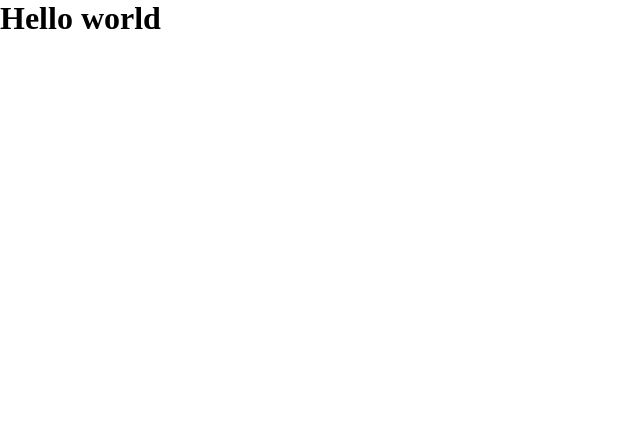
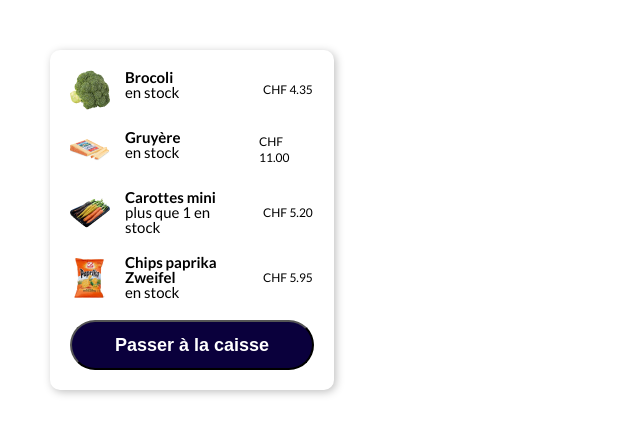
Before and after one commit to eikon-frontend-students/imd2-exercice-hebdomadaire-8-tilio-p, a website built with Parcel: page src/index.html in a window 1280 px wide. Shown: the whole page, without its empty margins (0-640 px from the left). Built offline with nearby package versions, Linux system fonts and the light colour scheme.

Commit message:
start-end

```diff
--- a/src/css/main.css
+++ b/src/css/main.css
@@ -12,3 +12,66 @@ img,
 video {
   display: block;
 }
+
+Body {
+  font-family: Lato;
+}
+
+.card {
+  display: flex;
+  flex-direction: column;
+  margin-left: 50px;
+  margin-top: 50px;
+  padding: 20px;
+  width: 284px;
+  gap: 20px;
+  border-radius: 10px;
+  box-shadow: 2px 2px 8px 0px rgba(0, 0, 0, 0.25);
+}
+
+.product {
+  display: flex;
+  align-items: center;
+  gap: 15px;
+  align-self: stretch;
+}
+
+.legend {
+  display: flex;
+  flex-direction: column;
+  width: 123px;
+  align-self: stretch;
+}
+
+h2 {
+  font-size: 15px;
+  font-weight: 700;
+  line-height: 15px;
+}
+
+button {
+  display: flex;
+  width: 244px;
+  height: 50px;
+  justify-content: center;
+  align-items: center;
+  border-radius: 25px;
+  background: #0a003c;
+  color: #fff;
+  font-size: 18px;
+  font-weight: 700;
+}
+
+p {
+  font-size: 15px;
+  font-weight: 400;
+  line-height: 15px;
+  align-self: stretch;
+}
+
+.price {
+  color: #000;
+  font-size: 12px;
+  font-weight: 400;
+  line-height: 16px;
+}
--- a/src/index.html
+++ b/src/index.html
@@ -4,10 +4,56 @@
     <meta charset="utf-8" />
     <title>Exercice hebdomadaire 8</title>
     <meta name="viewport" content="width=device-width, initial-scale=1.0" />
+    <link rel="preconnect" href="https://fonts.googleapis.com" />
+    <link rel="preconnect" href="https://fonts.gstatic.com" crossorigin />
+    <link
+      href="https://fonts.googleapis.com/css2?family=Lato:ital,wght@0,100;0,300;0,400;0,700;0,900;1,100;1,300;1,400;1,700;1,900&display=swap"
+      rel="stylesheet"
+    />
     <link rel="stylesheet" href="css/main.css" />
   </head>
   <body>
-    <h1>Hello world</h1>
+    <div class="card">
+      <div class="product">
+        <img src="img/brocolis.png" alt="" />
+        <div class="legend">
+          <h2>Brocoli</h2>
+          <p>en stock</p>
+        </div>
+
+        <div class="price">CHF 4.35</div>
+      </div>
+
+      <div class="product">
+        <img src="img/Gruyere.png" alt="" />
+        <div class="legend">
+          <h2>Gruyère</h2>
+          <p>en stock</p>
+        </div>
+        <div class="price">CHF 11.00</div>
+      </div>
+
+      <div class="product">
+        <img src="img/carottes.png" alt="" />
+        <div class="legend">
+          <h2>Carottes mini</h2>
+          <p>plus que 1 en stock</p>
+        </div>
+
+        <div class="price">CHF 5.20</div>
+      </div>
+
+      <div class="product">
+        <img src="img/chips.png" alt="" />
+        <div class="legend">
+          <h2>Chips paprika Zweifel</h2>
+          <p>en stock</p>
+        </div>
+
+        <div class="price">CHF 5.95</div>
+      </div>
+      <button>Passer à la caisse</button>
+    </div>
 
     <script src="js/main.js" type="module"></script>
   </body>
```
Also changed, not shown: src/img/Gruyere.png (added), src/img/brocolis.png (added), src/img/carottes.png (added), src/img/chips.png (added).
